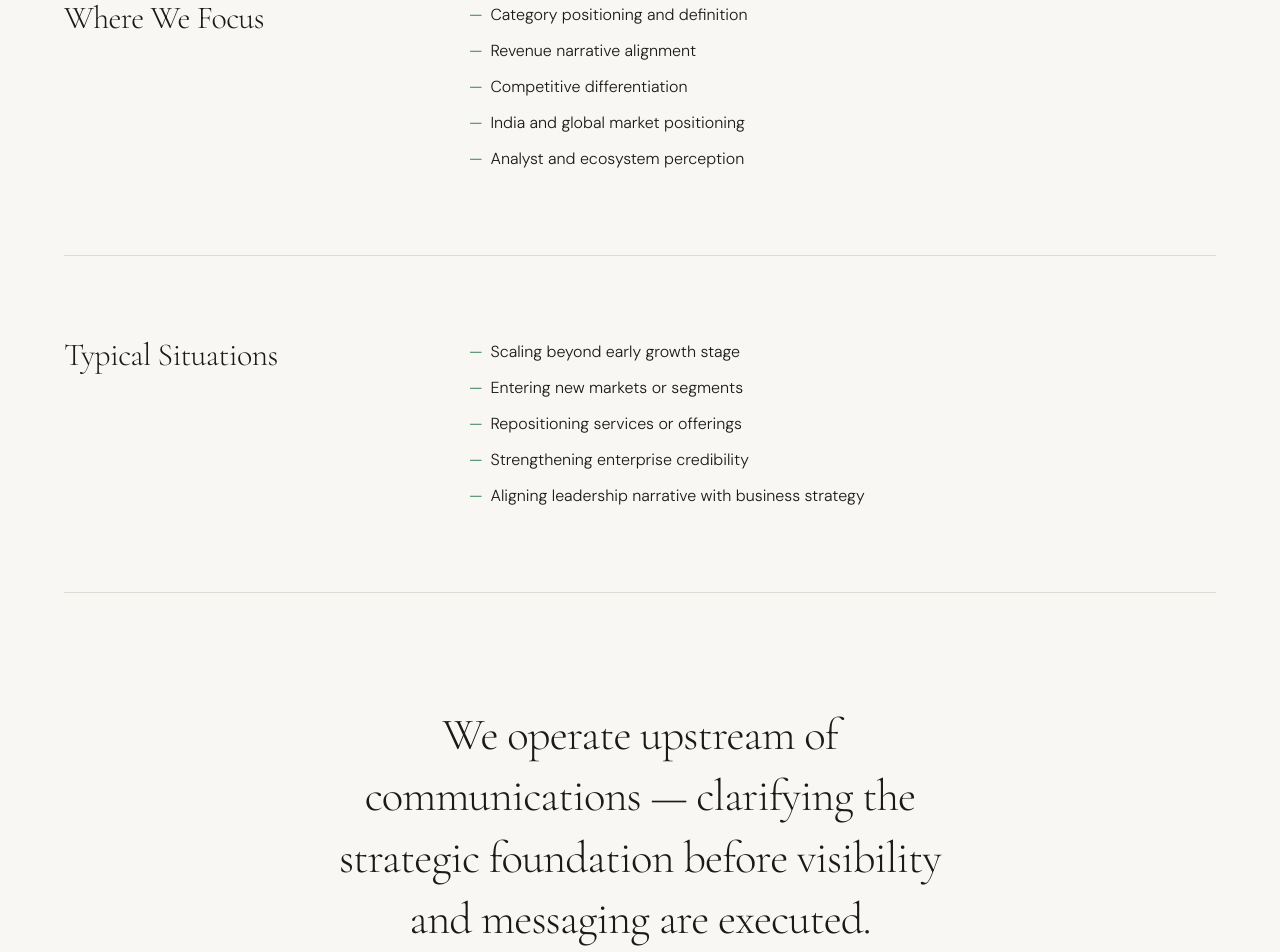
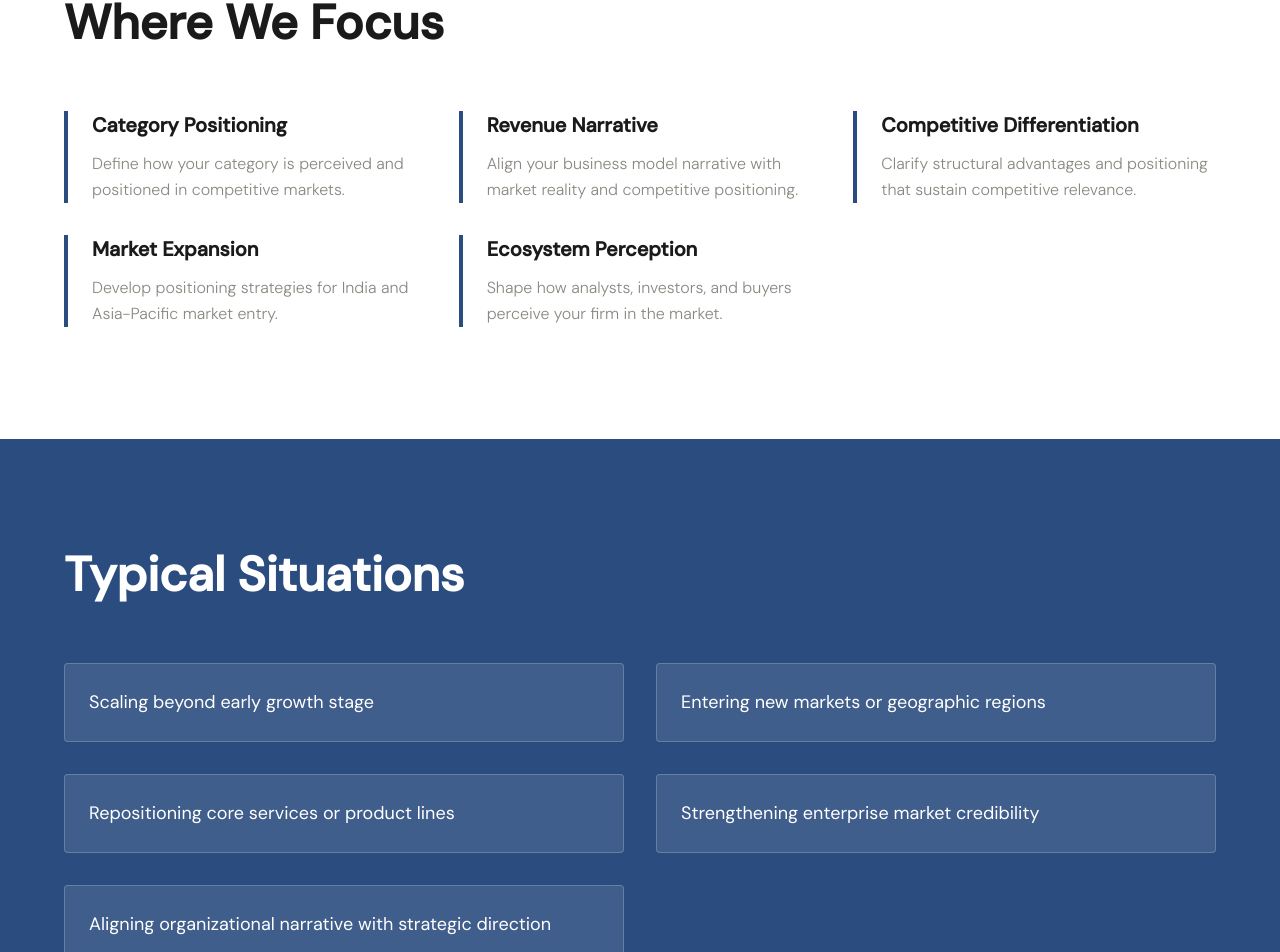
Before and after one commit to neeraj-raje/CABranding, a Next.js app: page /CABranding/company-advisory in a window 1280 px wide. Shown: the part 825-1777 px from the top of the page. Built offline with nearby package versions, Linux system fonts and the light colour scheme.

Commit message:
Company Advisory: McKinsey-style redesign with bold sans-serif typography, card-based layout, and corporate aesthetic

```diff
--- a/app/company-advisory/page.tsx
+++ b/app/company-advisory/page.tsx
@@ -1,9 +1,6 @@
 import { Metadata } from 'next'
 import PageHero from '@/components/sections/PageHero'
-import TwoColumnStatement from '@/components/sections/TwoColumnStatement'
 import DarkCTAFooter from '@/components/sections/DarkCTAFooter'
-import EmDashList from '@/components/ui/EmDashList'
-import HorizontalRule from '@/components/ui/HorizontalRule'
 
 export const metadata: Metadata = {
   title: 'Company Advisory — Change Agents',
@@ -12,6 +9,37 @@ export const metadata: Metadata = {
 }
 
 export default function CompanyAdvisoryPage() {
+  const focusAreas = [
+    {
+      title: 'Category Positioning',
+      description: 'Define how your category is perceived and positioned in competitive markets.',
+    },
+    {
+      title: 'Revenue Narrative',
+      description: 'Align your business model narrative with market reality and competitive positioning.',
+    },
+    {
+      title: 'Competitive Differentiation',
+      description: 'Clarify structural advantages and positioning that sustain competitive relevance.',
+    },
+    {
+      title: 'Market Expansion',
+      description: 'Develop positioning strategies for India and Asia-Pacific market entry.',
+    },
+    {
+      title: 'Ecosystem Perception',
+      description: 'Shape how analysts, investors, and buyers perceive your firm in the market.',
+    },
+  ]
+
+  const situations = [
+    'Scaling beyond early growth stage',
+    'Entering new markets or geographic regions',
+    'Repositioning core services or product lines',
+    'Strengthening enterprise market credibility',
+    'Aligning organizational narrative with strategic direction',
+  ]
+
   return (
     <>
       <PageHero
@@ -19,42 +47,57 @@ export default function CompanyAdvisoryPage() {
         lead="We work with enterprise technology firms to define how they are positioned in competitive markets — beyond product messaging and marketing narratives."
       />
 
-      <section className="bg-ground px-6 lg:px-8 py-20 lg:py-28">
-        <div className="max-w-6xl mx-auto space-y-16 lg:space-y-20">
-          <TwoColumnStatement heading="Where We Focus">
-            <EmDashList
-              items={[
-                'Category positioning and definition',
-                'Revenue narrative alignment',
-                'Competitive differentiation',
-                'India and global market positioning',
-                'Analyst and ecosystem perception',
-              ]}
-            />
-          </TwoColumnStatement>
+      {/* Where We Focus Section */}
+      <section className="bg-white px-6 lg:px-8 py-20 lg:py-28">
+        <div className="max-w-6xl mx-auto">
+          <h2 className="font-dm-sans font-bold text-4xl lg:text-5xl text-ink mb-16">
+            Where We Focus
+          </h2>
+          <div className="grid grid-cols-1 md:grid-cols-2 lg:grid-cols-3 gap-8">
+            {focusAreas.map((area, idx) => (
+              <div key={idx} className="border-l-4 border-accent pl-6">
+                <h3 className="font-dm-sans font-semibold text-xl text-ink mb-3">
+                  {area.title}
+                </h3>
+                <p className="font-dm-sans font-light text-body text-muted leading-relaxed">
+                  {area.description}
+                </p>
+              </div>
+            ))}
+          </div>
+        </div>
+      </section>
 
-          <HorizontalRule />
+      {/* Typical Situations Section */}
+      <section className="bg-accent px-6 lg:px-8 py-20 lg:py-28">
+        <div className="max-w-6xl mx-auto">
+          <h2 className="font-dm-sans font-bold text-4xl lg:text-5xl text-white mb-16">
+            Typical Situations
+          </h2>
+          <div className="grid grid-cols-1 md:grid-cols-2 gap-8">
+            {situations.map((situation, idx) => (
+              <div key={idx} className="bg-white bg-opacity-10 border border-white/20 rounded p-6">
+                <p className="font-dm-sans font-normal text-lg text-white leading-relaxed">
+                  {situation}
+                </p>
+              </div>
+            ))}
+          </div>
+        </div>
+      </section>
 
-          <TwoColumnStatement heading="Typical Situations">
-            <EmDashList
-              items={[
-                'Scaling beyond early growth stage',
-                'Entering new markets or segments',
-                'Repositioning services or offerings',
-                'Strengthening enterprise credibility',
-                'Aligning leadership narrative with business strategy',
-              ]}
-            />
-          </TwoColumnStatement>
-
-          <HorizontalRule />
-
-          <div className="max-w-2xl mx-auto text-center py-8">
-            <p className="font-cormorant font-light text-title text-ink leading-snug">
-              We operate upstream of communications — clarifying the strategic foundation
-              before visibility and messaging are executed.
-            </p>
-          </div>
+      {/* Key Insight Section */}
+      <section className="bg-white px-6 lg:px-8 py-20 lg:py-28">
+        <div className="max-w-4xl mx-auto text-center">
+          <h3 className="font-dm-sans font-bold text-sm uppercase tracking-widest text-accent mb-6">
+            Strategic Foundation
+          </h3>
+          <h2 className="font-dm-sans font-bold text-4xl lg:text-5xl text-ink mb-8 leading-tight">
+            We operate upstream of communications
+          </h2>
+          <p className="font-dm-sans font-light text-lg text-muted leading-relaxed max-w-2xl mx-auto">
+            Clarifying the strategic foundation before visibility and messaging are executed. Market positioning is not about amplification — it&apos;s about structural clarity in how your firm is perceived and positioned in competitive markets.
+          </p>
         </div>
       </section>
 
```
